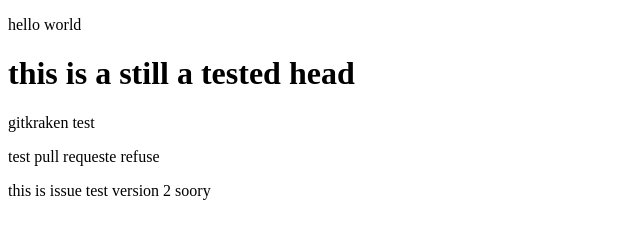
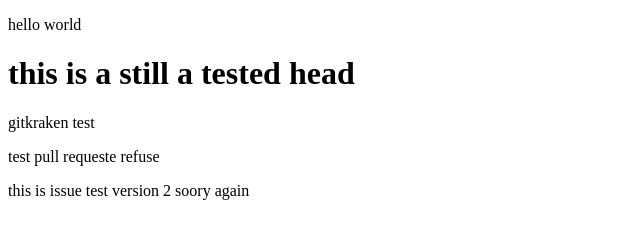
Before and after one commit to YilingCAI/Frontend_project, a plain HTML site: page index.html in a window 1280 px wide. Shown: the full height of the page, 0-640 px from the left. Drawn offline with Linux system fonts and the light colour scheme.

Commit message:
still test

```diff
--- a/index.html
+++ b/index.html
@@ -11,6 +11,6 @@
         <h1>this is a still a tested head</h1>
         <p>gitkraken test</p>
         <p>test pull requeste refuse</p>
-        <p>this is issue test version 2 soory</p>
+        <p>this is issue test version 2 soory again </p>
     </body>
 </html>
```
